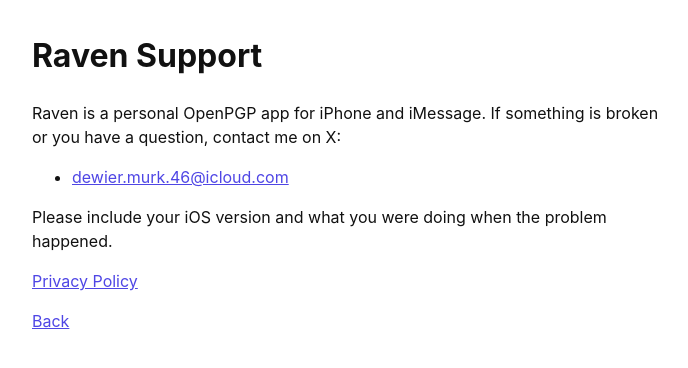
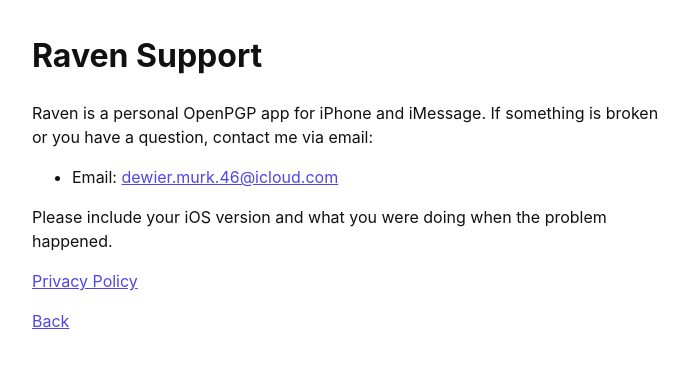
Before and after one commit to AffluentLynx/Raven-Legal, a plain HTML site: page support.html in a window 1280 px wide. Shown: the whole page, without its empty margins (288-976 px from the left). Drawn offline with Linux system fonts and the light colour scheme.

Commit message:
Update support.html

```diff
--- a/support.html
+++ b/support.html
@@ -11,9 +11,9 @@
 </head>
 <body>
   <h1>Raven Support</h1>
-  <p>Raven is a personal OpenPGP app for iPhone and iMessage. If something is broken or you have a question, contact me on X:</p>
+  <p>Raven is a personal OpenPGP app for iPhone and iMessage. If something is broken or you have a question, contact me via email:</p>
   <ul>
-    <li><a href="mailto:dewier.murk.46@icloud.com">dewier.murk.46@icloud.com</a></li>
+    <li>Email: <a href="mailto:dewier.murk.46@icloud.com">dewier.murk.46@icloud.com</a></li>
   </ul>
   <p>Please include your iOS version and what you were doing when the problem happened.</p>
   <p><a href="privacy.html">Privacy Policy</a></p>
```
